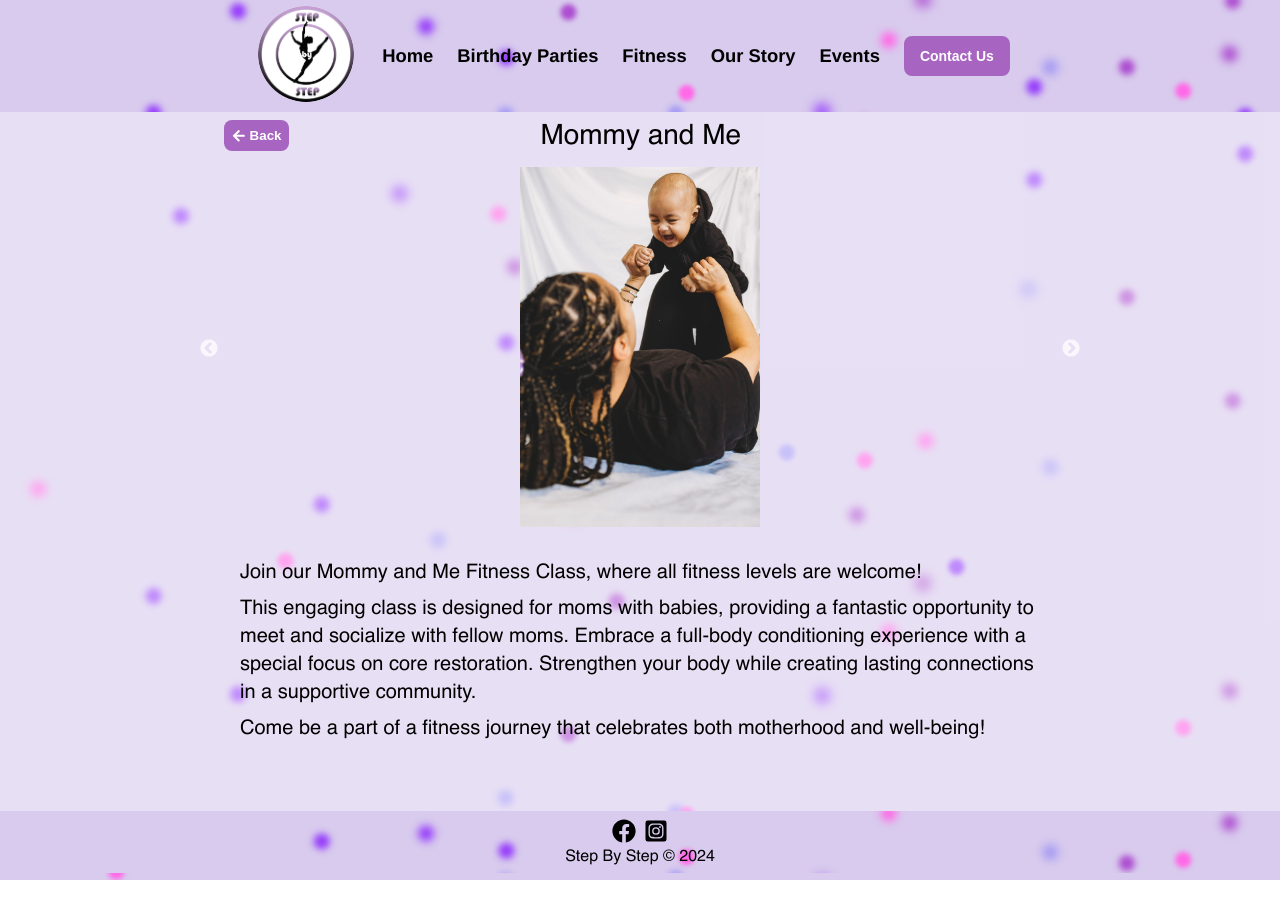
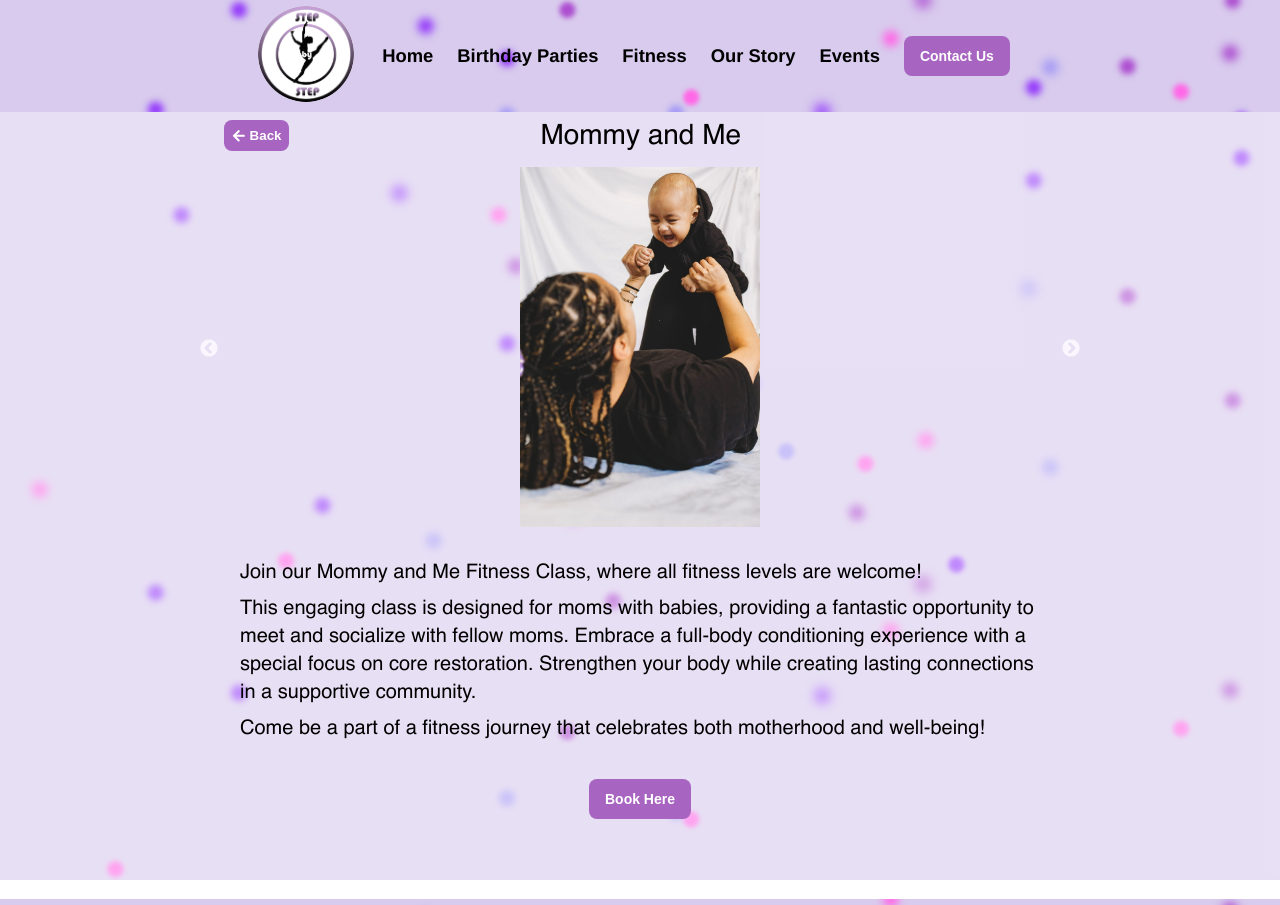
Before and after one commit to ralphdaryn/stepbystepstars, a React (Create React App) app: page /mommyandme in a window 1280 px wide. Shown: the top 905 px of the page. Before the commit the page ends 873 px from the top, so only its background shows below. Built offline with nearby package versions, Linux system fonts and the light colour scheme.

Commit message:
add events button

```diff
--- a/src/components/Events/Events.scss
+++ b/src/components/Events/Events.scss
@@ -31,7 +31,7 @@
 .events-form {
   display: flex;
   flex-direction: column;
-  padding: .5rem 3rem 2rem;
+  padding: .5rem 5rem 2rem;
 
   @include tablet {
     padding: 0 10rem 2rem;
--- /dev/null
+++ b/src/components/EventsButton/EventsButton.js
@@ -0,0 +1,17 @@
+import "./EventsButton.scss";
+import { useNavigate } from "react-router-dom";
+
+const EventsButton = () => {
+  const navigate = useNavigate();
+
+  const handleButtonClick = () => {
+    navigate("/events");
+  };
+
+  return (
+    <button className="events-button" onClick={handleButtonClick}>
+      Book Here
+    </button>
+  );
+};
+export default EventsButton;
--- /dev/null
+++ b/src/components/EventsButton/EventsButton.scss
@@ -0,0 +1,29 @@
+@use "../../styles/partials/colors" as *;
+@use "../../styles/partials/mixins" as *;
+
+.events-button {
+  background-color: #a864c1;
+  border-radius: 8px;
+  border: none;
+  color: #ffffff;
+  cursor: pointer;
+  font-size: 14px;
+  font-weight: 700;
+  height: 40px;
+  line-height: 20px;
+  padding: 10px 16px;
+  text-align: center;
+  text-decoration: none;
+  transition: background-color 100ms;
+  user-select: none;
+  touch-action: manipulation;
+  margin: 1rem;
+
+  &:hover {
+    background-color: #86509a;
+  }
+
+  &__button {
+    text-align: center;
+  }
+}
--- a/src/components/GroupFitness/GroupFitness.js
+++ b/src/components/GroupFitness/GroupFitness.js
@@ -1,6 +1,7 @@
 import "./GroupFitness.scss";
 import groupfitness from "../../assets/images/groupfitness.mp4";
 import BackButton from "../BackButton/BackButton";
+import EventsButton from "../EventsButton/EventsButton";
 
 const GroupFitness = () => {
   return (
@@ -29,6 +30,9 @@ const GroupFitness = () => {
             repellendus incidunt magni nam magnam iusto in ipsa ea dolorum, eum
             nihil voluptatum recusandae.
           </p>
+          <div className="groupfitness__button">
+            <EventsButton />
+          </div>
         </div>
       </div>
     </div>
--- a/src/components/GroupFitness/GroupFitness.scss
+++ b/src/components/GroupFitness/GroupFitness.scss
@@ -60,4 +60,9 @@
       font-size: 1.25rem;
     }
   }
+  &__button {
+    display: flex;
+    justify-content: center;
+    align-items: center;
+  }
 }
--- a/src/components/MommyandMe/MommyandMe.js
+++ b/src/components/MommyandMe/MommyandMe.js
@@ -7,6 +7,7 @@ import mommyandme2 from "../../assets/images/mommyandme2.jpeg";
 import mommyandme3 from "../../assets/images/mommyandme3.jpeg";
 import mommyandme4 from "../../assets/images/mommyandme4.jpeg";
 import BackButton from "../BackButton/BackButton";
+import EventsButton from "../EventsButton/EventsButton";
 
 const MommyandMe = () => {
   const settings = {
@@ -63,6 +64,9 @@ const MommyandMe = () => {
           </p>
         </div>
       </div>
+      <div className="mommyandme__button">
+        <EventsButton />
+      </div>
     </div>
   );
 };
--- a/src/components/MommyandMe/MommyandMe.scss
+++ b/src/components/MommyandMe/MommyandMe.scss
@@ -77,4 +77,10 @@
       font-size: 1.25rem;
     }
   }
+  &__button {
+    display: flex;
+    justify-content: center;
+    align-items: center;
+    margin-top: 1rem;
+  }
 }
--- a/src/components/PrivateTraining/PrivateTraining.js
+++ b/src/components/PrivateTraining/PrivateTraining.js
@@ -1,6 +1,7 @@
 import "./PrivateTraining.scss";
 import privatetraining from "../../assets/images/privatetraining.mp4";
 import BackButton from "../BackButton/BackButton";
+import EventsButton from "../EventsButton/EventsButton";
 
 const PrivateTraining = () => {
   return (
@@ -29,6 +30,9 @@ const PrivateTraining = () => {
             voluptatum iste nisi. Officia amet repellendus facilis debitis
             aspernatur!
           </p>
+          <div className="private-training__button">
+            <EventsButton />
+          </div>
         </div>
       </div>
     </div>
--- a/src/components/PrivateTraining/PrivateTraining.scss
+++ b/src/components/PrivateTraining/PrivateTraining.scss
@@ -43,15 +43,6 @@
     }
   }
 
-  &__wrapper {
-    @include tablet {
-      display: flex;
-      flex-direction: column;
-      justify-content: flex-start;
-      align-items: flex-start;
-    }
-  }
-
   &__video {
     width: 100%;
     max-width: 15rem;
@@ -63,7 +54,7 @@
   &__subtitle {
     color: #000;
     text-align: left;
-    margin-bottom: .5rem;
+    margin-bottom: 0.5rem;
     line-height: 1.3;
     @include tablet {
       font-size: 1.05rem;
@@ -73,4 +64,10 @@
       font-size: 1.25rem;
     }
   }
+
+  &__button {
+    display: flex;
+    justify-content: center;
+    align-items: center;
+  }
 }
```
